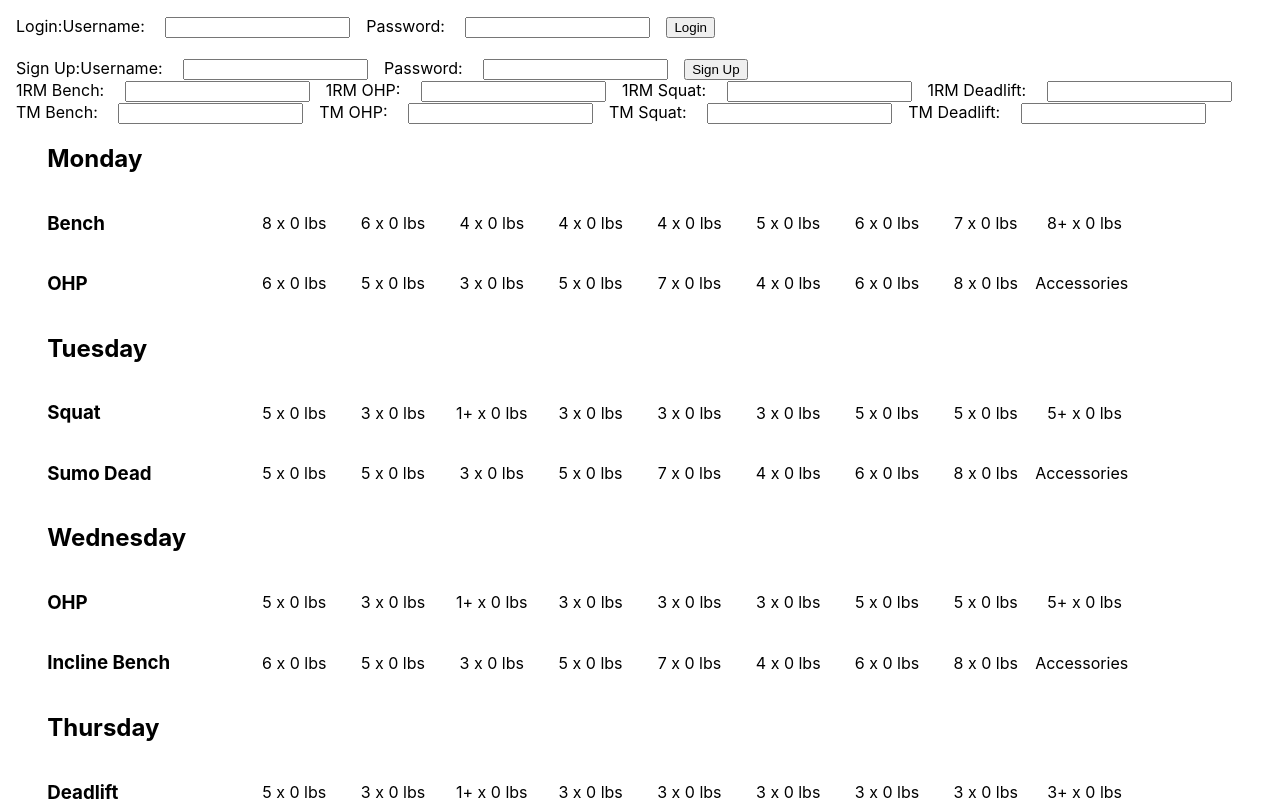
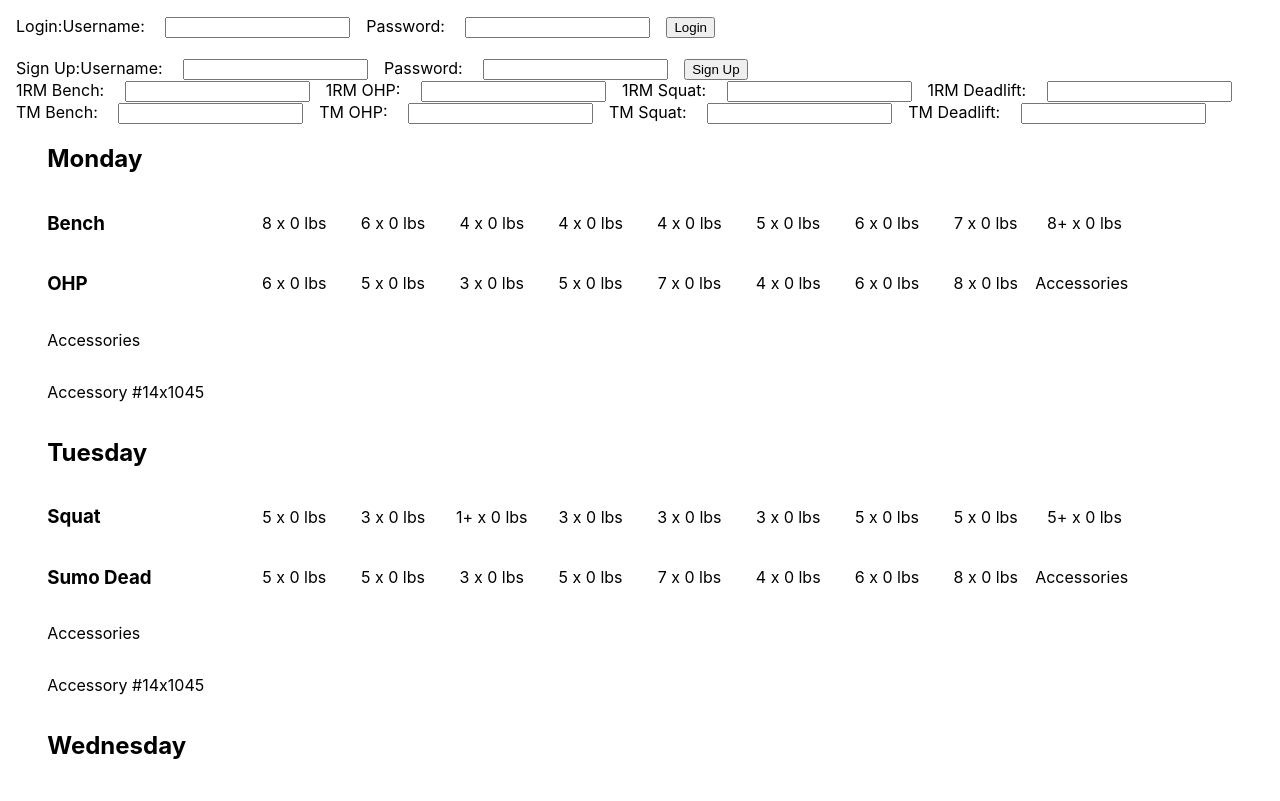
Before and after one commit to brianqian/nsuns-react, a React (Create React App) app in the folder client/: page / in a window 1280 px wide. Shown: the top 801 px of the page. Built offline with nearby package versions, Linux system fonts and the light colour scheme; the HTML template or start-up script is replaced by a standard one.

Commit message:
seperate accessory box started.

```diff
--- a/client/src/accessoryPlans.js
+++ b/client/src/accessoryPlans.js
@@ -1,4 +1,4 @@
-const accessories = {
+export const accessories = {
   arms: {
     day1: [
       'Incline DB Press (Optional)',
@@ -14,14 +14,14 @@ const accessories = {
     ],
     day4: ['Rowing Variant', 'Pull-ups', 'Abs'],
     day5: [
-      'Incline DB Curls (Or preacher curls) 4 x 6-8',
+      'Incline DB Curls 4 x 6-8',
       'Facepulls SS OH Tricep Extension (Of your choice. DB/BB/Cable) 4 x 8-10',
       'DB Curls (Slow) 4 x 10 - 12',
     ],
   },
 };
 
-const dailySplits = {
+export const dailySplits = {
   '5day': [
     {
       day: 'Monday',
@@ -108,5 +108,3 @@ const dailySplits = {
     },
   ],
 };
-
-export { accessories, dailySplits };
--- a/client/src/components/accessoryBox.js
+++ /dev/null
@@ -1,12 +0,0 @@
-import React, { Component } from 'react';
-
-export default class accessoryBox extends Component {
-  render() {
-    return (
-      <div>
-        <p>Accessories</p>
-        {/* <p>Test</p> */}
-      </div>
-    );
-  }
-}
--- /dev/null
+++ b/client/src/components/accessoryBox/accessoryBox.css
@@ -0,0 +1,8 @@
+.accessory-container {
+  display: flex;
+  flex-direction: column;
+}
+
+.accessory {
+  display: flex;
+}
--- /dev/null
+++ b/client/src/components/accessoryBox/accessoryBox.js
@@ -0,0 +1,18 @@
+import React, { Component } from 'react';
+import AccessoryContent from './accessoryContent/accessoryContent';
+import './accessoryBox.css';
+
+export default class accessoryBox extends Component {
+  render() {
+    //component is called in dailyLifts
+    console.log(this.props);
+    //TODO map over accessory information and generate accessoryContent
+    const accessoryContent = this.props;
+    return (
+      <div className="accessory-container">
+        <p>Accessories</p>
+        <AccessoryContent />
+      </div>
+    );
+  }
+}
--- /dev/null
+++ b/client/src/components/accessoryBox/accessoryContent/accessoryContent.js
@@ -0,0 +1,16 @@
+import React from 'react';
+
+function accessoryContent(props) {
+  //prettier-ignore
+  return (
+    <div className="accessory">
+    <div className="accessory-title"><p>Accessory #1</p></div>
+    <div className="accessory-sets"><p>4</p></div>
+    <p>x</p>
+    <div className="accessory-reps"><p>10</p></div>
+    <div className="accessory-weight"><p>45</p></div>
+  </div>
+  )
+}
+
+export default accessoryContent;
--- a/client/src/components/dailyLift/dailyLift.js
+++ b/client/src/components/dailyLift/dailyLift.js
@@ -1,11 +1,15 @@
 import React, { Component } from 'react';
 import './dailyLift.css';
 import WeightBox from '../weightBox/weightBox';
-import AccessoryBox from '../accessoryBox';
+import AccessoryBox from '../accessoryBox/accessoryBox';
 
 class dailyLift extends Component {
   state = {
-    accessoriesHidden: true,
+    showAccessories: false,
+  };
+
+  handleClick = () => {
+    this.setState({ showAccessories: this.state.showAccessories ? false : true });
   };
 
   render() {
@@ -44,8 +48,9 @@ class dailyLift extends Component {
         <div className="daily-lift-t2">
           <h3 className="t2-title lift-title">{t2Lift}</h3>
           {t2Workouts}
-          <AccessoryBox />
+          <p onClick={this.handleClick}>Accessories</p>
         </div>
+        <AccessoryBox showAccessories={this.state.showAccessories} />
       </div>
     );
   }
--- a/client/src/pages/mainPage.js
+++ b/client/src/pages/mainPage.js
@@ -1,6 +1,6 @@
 import React, { Component } from 'react';
 import DailyLift from '../components/dailyLift/dailyLift';
-import { dailySplits } from '../accessoryPlans';
+import { dailySplits, accessories } from '../accessoryPlans';
 import WeightEntry from '../components/weightEntry/weightEntry';
 
 export default class mainPage extends Component {
@@ -11,10 +11,11 @@ export default class mainPage extends Component {
   render() {
     const currentVariation = this.state.nsunsVariation;
     const dailyLifts = dailySplits[currentVariation].map((day, index) => {
-      let base1 = day.baseLift[0] + 'TM';
-      let base2 = day.baseLift[1] + 'TM';
-      // console.log(base1, base2);
-      // console.log(this.props.userWeights[base1], this.props.userWeights[base2]);
+      const base1 = day.baseLift[0] + 'TM';
+      const base2 = day.baseLift[1] + 'TM';
+      const accessoryPlan = this.props.userInfo.accessoryPlan || 'arms';
+      const accessorySet = accessories[accessoryPlan];
+      console.log(accessorySet, index);
       return (
         <DailyLift
           day={day.day}
```
